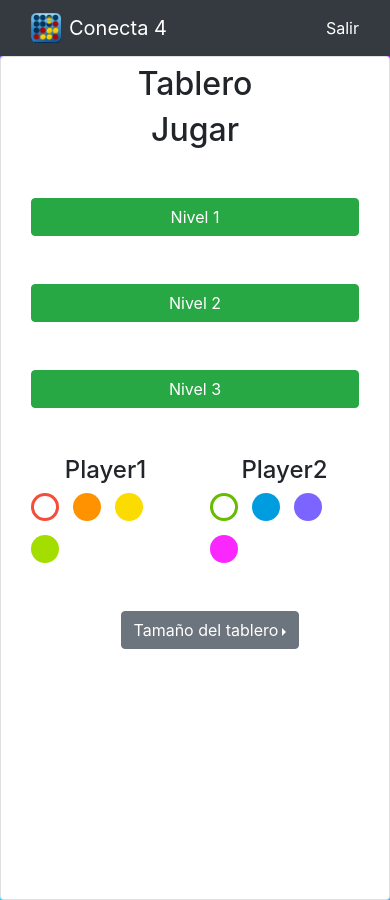
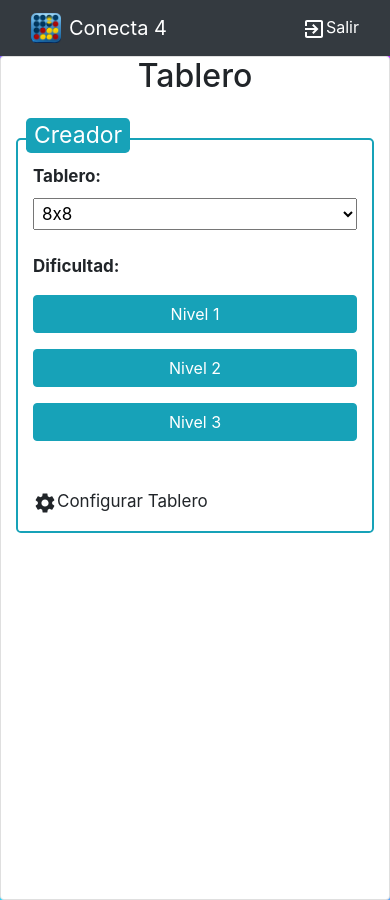
Before and after one commit to laen03/4-en-linea-frontend, a React (Create React App) app: page /dashboard/playPC in a window 390 px wide. Built offline with nearby package versions, Linux system fonts and the light colour scheme.

Commit message:
Responsive de GameRoom

```diff
--- a/package.json
+++ b/package.json
@@ -6,6 +6,8 @@
     "@fortawesome/fontawesome-svg-core": "^1.2.34",
     "@fortawesome/free-solid-svg-icons": "^5.15.2",
     "@fortawesome/react-fontawesome": "^0.1.14",
+    "@material-ui/core": "^4.11.3",
+    "@material-ui/icons": "^4.11.2",
     "@testing-library/jest-dom": "^5.11.9",
     "@testing-library/react": "^11.2.5",
     "@testing-library/user-event": "^12.7.3",
--- a/src/components/Board/Board.component.tsx
+++ b/src/components/Board/Board.component.tsx
@@ -3,6 +3,8 @@ import { Cell } from '../../models';
 import { CellComponent } from './Cell.component';
 import { Rule } from './rules';
 import style from './Board.module.css';
+import Settings from '@material-ui/icons/Settings';
+
 const crono = require('proyecto-2c-crono');
 
 interface prop {
@@ -143,6 +145,11 @@ export class Board extends Component<prop> {
     render() {
         return (
             <div className="container-fluid">
+                <div className="row mt-1">
+                    <div className="col-12">
+                        <Settings/>
+                    </div>
+                </div>
                 <div className="row mt-2">
 
                     <div className="col-12 col-md-2">
@@ -153,7 +160,6 @@ export class Board extends Component<prop> {
                             {this.props.player2.username}
                         </div>
                     </div>
-
 
                     <div className="col-12 col-md-2 text-center font-weight-bold">
                         <div>VS</div>
--- /dev/null
+++ b/src/components/Board/BoardConfiguration.dialog.tsx
@@ -0,0 +1,55 @@
+import { CirclePicker } from 'react-color';
+import DialogTitle from '@material-ui/core/DialogTitle';
+import Dialog from '@material-ui/core/Dialog';
+import { DialogContent } from '@material-ui/core';
+import  { useState } from 'react';
+
+export function BoardConfigurationDialog(props: any) {
+
+    const { onClose, params, open } = props;
+
+    const [colorPlayer1,setPlayer1Color] = useState(params.colorPlayer1);
+    const [colorPlayer2,setPlayer2Color] = useState(params.colorPlayer2);
+
+
+    const handleClose = () => {
+        onClose({
+            colorPlayer1:colorPlayer1,
+            colorPlayer2:colorPlayer2
+        });
+    };
+
+    console.log(colorPlayer1);
+    return (
+        <Dialog onClose={handleClose} open={open}>
+            <DialogTitle>Configuración</DialogTitle>
+            <DialogContent>
+                <div className="container-fluid">
+                    <div className="row ">
+                        <div className="col-12">
+                            <h4 className='text-center'>Player1</h4>
+                            <CirclePicker className="w-100" colors={['#F44E3B', '#FE9200', '#FCDC00', '#A4DD00']}
+                                color={ colorPlayer1  }
+                                onChangeComplete={(color: { hex: any; }) => setPlayer1Color(color.hex)}
+                            />
+                        </div>
+                    </div>
+                    <div className="row">
+                        <div className="col-12">
+                            <h4 className='text-center'>Player2</h4>
+                            <CirclePicker width='100%' colors={['#68BC00', '#009CE0', '#7B64FF', '#FA28FF']}
+                                color={ colorPlayer2 }
+                                onChangeComplete={(color: { hex: any; }) => setPlayer2Color(color.hex)}
+                            />
+                        </div>
+                    </div>
+                    <div className="row mt-2">
+                        <div className="col-12">
+                            <button onClick={handleClose} className="btn btn-block btn-success">Guardar</button>
+                        </div>
+                    </div>
+                </div>
+            </DialogContent>
+        </Dialog>
+    );
+}
--- a/src/style.css
+++ b/src/style.css
@@ -14,6 +14,30 @@
     height: 150px;
 }
 
+.outlinePrimary{
+    border: 2px solid #0069d9;
+    font-size: 17px;
+}
+
+.outlineSecondary{
+    border: 2px solid #17a2b8;
+    font-size: 17px;
+}
+
+.outlineTitle{
+    position: relative;
+    top: 15px;
+    left: 10px;
+    height: 35px;
+    font-size: 23px;
+    width: fit-content;
+}
+
+.gameRoom{
+    min-height: 85vh;
+}
+
+
 /*
     estilos que se aplican si la resolucion de la pantalla es menor a 768px
 */
--- a/src/views/DashboardNavigator/DashboardNavigator.tsx
+++ b/src/views/DashboardNavigator/DashboardNavigator.tsx
@@ -4,6 +4,8 @@ import { NavLink } from 'react-router-dom';
 import { Dashboard,GameRoom,GameRoomPC} from 'views';
 import logo from './dashboardIcon.png';
 import style from './DashboardNavigator.module.css';
+import ExitToApp from '@material-ui/icons/ExitToApp';
+
 export class DashboardNavigator extends Component {
 
   private path: string = '/dashboard';
@@ -23,7 +25,7 @@ export class DashboardNavigator extends Component {
                 Conecta 4
             </NavLink>
             <NavLink className="text-decoration-none text-white navbar-brandnav-link active" to='/'>
-              Salir
+              <ExitToApp/>Salir
             </NavLink>
 
           </div>
--- a/src/views/GameRoom/GameRoom.tsx
+++ b/src/views/GameRoom/GameRoom.tsx
@@ -1,13 +1,14 @@
-import { CirclePicker } from 'react-color';
-import { Cell, User } from 'models';
-import { Component, useState } from 'react';
-import { NLineRule, Rule } from 'components/Board/rules';
+import { Cell } from 'models';
+import { Component } from 'react';
+import { NLineRule } from 'components/Board/rules';
 import { Board } from '../../components';
 import { getAuthUser } from '../../services'
 import config from '../../envConfig';
 import style from './GameRoom.module.css';
 import ReactLoading from 'react-loading';
-import { Dropdown, DropdownItem, DropdownMenu, DropdownToggle } from 'reactstrap'
+import Settings from '@material-ui/icons/Settings';
+import { BoardConfigurationDialog } from '../../components/Board/BoardConfiguration.dialog';
+
 const io = require('socket.io-client');
 
 enum RoomState {
@@ -31,6 +32,7 @@ export class GameRoom extends Component {
       player2: {},
       colorPlayer1: '#F44E3B',
       colorPlayer2: '#68BC00',
+      dialog: false,
       seg: '',
       dropdown: false, //para el select del tamaño del tablero,
       selectedBoardSize: 8,
@@ -136,18 +138,30 @@ export class GameRoom extends Component {
   }
 
   pauseGame() {
-    if (this.state.playPauseBtn == ' &#9654; Pausar partida '){
+    if (this.state.playPauseBtn == ' &#9654; Pausar partida ') {
       this.setState({ playPauseBtn: ' &#9654; Reanudar partida ' })
-    }else{
+    } else {
       this.setState({ playPauseBtn: ' &#9654; Pausar partida ' })
     }
   }
 
+  /*
+    selectedValue = ()=>{
+
+    }
+
+    handleClose = (valu:any) => {
+      this.setState({dialog:false});
+    };
+
+
+              <Settings />*/
+
   render() {
     return (
-      <div className="container mt-2 bg-white">
+      <div className="container">
         <div className="row">
-          <div className="col-12 col-md-6">
+          <div className="col-12 col-md-7">
             <h2 className="text-center">Tablero</h2>
             {(this.state.roomState == RoomState.WAITING) ?
               (<ReactLoading type="bubbles" className="m-auto" color="#2395FF" height={'100px'} width={'100px'} />) :
@@ -174,23 +188,22 @@ export class GameRoom extends Component {
                 />) :
                 (''))}
           </div>
-          <div className="col-12 col-md-6">
-            <h2 className="text-center">Jugar</h2>
-            <div className={`container-fluid mb-3 ${style.gameRoom}`}>
-              <div className='row mt-4'>
-                <div className='col-3'></div>
-                <div className='col-6'>
-
-                  <select name="boardSize" id="boardSize" className={`btn btn-primary`} onChange={(e:any)=>this.sendBoardSize(e.target.value)}>
-                    <option value="8">Tamaño del tablero</option>
+          <div className="col-12 col-md-5">
+            <div className={`outlineTitle bg-primary rounded-lg pl-2 pr-2 text-white`}>Buscador</div>
+            <div className={`container-fluid mb-3 outlinePrimary rounded-lg`}>
+              <div className="row mt-4">
+                <div className="col-12 col-md-5">
+                  <label><strong>Tablero:</strong></label>
+                </div>
+                <div className="col-12 col-md-7">
+                  <select defaultValue="8" className="w-100 p-1" onChange={(e: any) => this.sendBoardSize(e.target.value)}>
                     <option value="6">6x6</option>
                     <option value="8">8x8</option>
                     <option value="10">10x10</option>
                   </select>
-
                 </div>
               </div>
-              <div className="row mt-3">
+              <div className="row mt-5">
                 <div className="col-12 col-md-5">
                   <label><strong>Codigo:</strong> {this.state.ownCode}</label>
                 </div>
@@ -213,31 +226,34 @@ export class GameRoom extends Component {
               <div className="row mt-5">
                 <div className="col-12">
                   <button disabled={!(this.state.roomState == RoomState.IDEL || this.state.roomState == RoomState.FINISH)} className="btn btn-success btn-block" onClick={(e) => this.searchGameRoom()}>
-                    Buscar Partida
+                    Buscar Partida Aleatoria
                     </button>
                 </div>
               </div>
               <div className="row mt-5">
-                <div className="col-6">
-                  <h4 className='text-center'>Player1</h4>
-                  <CirclePicker className='center' width='100%' colors={['#F44E3B', '#FE9200', '#FCDC00', '#A4DD00']}
-                    color={this.state.colorPlayer1}
-                    onChangeComplete={(color: { hex: any; }) => this.setState({ colorPlayer1: color.hex })}
-                  />
-                </div>
-                <div className="col-6">
-                  <h4 className='text-center'>Player2</h4>
-                  <CirclePicker className='center' width='100%' colors={['#68BC00', '#009CE0', '#7B64FF', '#FA28FF']}
-                    color={this.state.colorPlayer2}
-                    onChangeComplete={(color: { hex: any; }) => this.setState({ colorPlayer2: color.hex })}
-                  />
+                <div className="col-12">
+                  <div onClick={() => this.setState({ dialog: true })}>
+                    <Settings />Configurar Tablero
+                  </div>
+                  <BoardConfigurationDialog
+                    open={this.state.dialog}
+                    params={{
+                      colorPlayer1: this.state.colorPlayer1,
+                      colorPlayer2: this.state.colorPlayer2
+                    }}
+                    onClose={(data: any) => {
+                      this.setState({ dialog: false })
+                      if (data) {
+                        this.setState(data)
+                      }
+                    }} />
                 </div>
               </div>
               <div className="row mt-5">
                 <div className="col-1"></div>
                 <div className="col-10">
                   <button id="playPauseBtn" className="btn btn-light btn-block" onClick={(e) => this.pauseGame()}>
-                  {this.state.playPauseBtn}
+                    {this.state.playPauseBtn}
                   </button>
                 </div>
                 <div className="col-1"></div>
@@ -246,10 +262,12 @@ export class GameRoom extends Component {
           </div>
         </div>
       </div>
-
     );
   }
 
 
 
 }
+
+/**
+ */
--- a/src/views/GameRoomPC/GameRoomPC.tsx
+++ b/src/views/GameRoomPC/GameRoomPC.tsx
@@ -1,14 +1,15 @@
-import { CirclePicker } from 'react-color';
-import { Cell, User } from 'models';
-import { Component, useState } from 'react';
-import { NLineRule, Rule } from 'components/Board/rules';
+import { Cell } from 'models';
+import { Component } from 'react';
+import { NLineRule } from 'components/Board/rules';
 import { Board } from '../../components';
 import { getAuthUser } from '../../services'
 import config from '../../envConfig';
 import style from './GameRoomPC.module.css';
 import ReactLoading from 'react-loading';
 import defaultProfilePic from '../../views/defaultPic.jpg';
-import {Dropdown, DropdownItem, DropdownMenu, DropdownToggle} from 'reactstrap';
+import Settings from '@material-ui/icons/Settings';
+import { BoardConfigurationDialog } from '../../components/Board/BoardConfiguration.dialog';
+
 const io = require('socket.io-client');
 
 enum RoomState {
@@ -32,7 +33,7 @@ export class GameRoomPC extends Component {
       player2: {},
       colorPlayer1: '#F44E3B',
       colorPlayer2: '#68BC00',
-      seg:'',
+      seg: '',
       nivel: 1,
       dropdown: false, //para el select del tamaño del tablero,
       selectedBoardSize: 8
@@ -57,7 +58,7 @@ export class GameRoomPC extends Component {
  * Detecta cuando una sala acabo.
  * @param data
  */
-    finishGameRoom = (data:any) =>{
+  finishGameRoom = (data: any) => {
 
   }
 
@@ -78,19 +79,19 @@ export class GameRoomPC extends Component {
     });
   }
 
-  private openCloseDropdown=()=>{
-    this.setState({dropdown:!this.state.dropdown});
+  private openCloseDropdown = () => {
+    this.setState({ dropdown: !this.state.dropdown });
   }
 
   sendBoardSize(size: number) {
-    this.setState({selectedBoardSize: size});
+    this.setState({ selectedBoardSize: size });
   }
 
   render() {
     return (
-      <div className="container mt-2 bg-white">
+      <div className="container gameRoom">
         <div className="row">
-          <div className="col-12 col-md-6">
+          <div className="col-12 col-md-7">
             <h2 className="text-center">Tablero</h2>
             {(this.state.roomState != RoomState.IDEL && this.state.roomState != RoomState.PLAYING) ?
               (<ReactLoading type="bubbles" className="m-auto" color="#2395FF" height={'100px'} width={'100px'} />) :
@@ -104,74 +105,77 @@ export class GameRoomPC extends Component {
                     color: this.state.colorPlayer2,
                     picture: defaultProfilePic,
                     username: 'BAD BOT',
-                    win:false
+                    win: false
                   }}
                   player1={{
                     id: this.state.user.data.id,
                     color: this.state.colorPlayer1,
                     picture: this.state.user.data.picture,
                     username: this.state.user.data.username,
-                    win:false
+                    win: false
                   }}
                   onFinish={this.finishGameRoom}
                 />) :
                 (''))}
           </div>
-          <div className="col-12 col-md-6">
-            <h2 className="text-center">Jugar</h2>
-            <div className={`container-fluid mb-3 ${style.gameRoom}`}>
-            <div className="row mt-5">
+          <div className="col-12 col-md-5">
+            <div className={`outlineTitle bg-info rounded-lg pl-2 pr-2 text-white`}>Creador</div>
+            <div className={`container-fluid mb-3 outlineSecondary rounded-lg`}>
+              <div className="row mt-4">
+                <div className="col-12 col-md-5">
+                  <label><strong>Tablero:</strong></label>
+                </div>
+                <div className="col-12 col-md-7">
+                  <select defaultValue="8" className="w-100 p-1" onChange={(e: any) => this.sendBoardSize(e.target.value)}>
+                    <option value="6">6x6</option>
+                    <option value="8">8x8</option>
+                    <option value="10">10x10</option>
+                  </select>
+                </div>
+              </div>
+              <div className="row mt-4">
                 <div className="col-12">
-                  <button disabled={this.state.roomState != RoomState.IDEL} className="btn btn-success btn-block" onClick={(e) => this.createGameRoom()}>
+                  <label><strong>Dificultad:</strong></label>
+                </div>
+              </div>
+              <div className="row mt-2">
+                <div className="col-12">
+                  <button disabled={this.state.roomState != RoomState.IDEL} className="btn btn-info btn-block" onClick={(e) => this.createGameRoom()}>
                     Nivel 1
                       </button>
                 </div>
               </div>
-                <div className="row mt-5">
+              <div className="row mt-3">
                 <div className="col-12">
-                    <button disabled={this.state.roomState != RoomState.IDEL} className="btn btn-success btn-block" onClick={(e) => this.createGameRoom()}>
+                  <button disabled={this.state.roomState != RoomState.IDEL} className="btn btn-info btn-block" onClick={(e) => this.createGameRoom()}>
                     Nivel 2
                         </button>
                 </div>
               </div>
-                <div className="row mt-5">
+              <div className="row mt-3">
                 <div className="col-12">
-                    <button disabled={this.state.roomState != RoomState.IDEL} className="btn btn-success btn-block" onClick={(e) => this.createGameRoom()}>
+                  <button disabled={this.state.roomState != RoomState.IDEL} className="btn btn-info btn-block" onClick={(e) => this.createGameRoom()}>
                     Nivel 3
                         </button>
                 </div>
               </div>
-              <div className="row mt-5">
-                <div className="col-6">
-                  <h4 className='text-center'>Player1</h4>
-                  <CirclePicker className='center' width='100%' colors={['#F44E3B', '#FE9200', '#FCDC00', '#A4DD00']}
-                    color={this.state.colorPlayer1}
-                    onChangeComplete={(color: { hex: any; }) => this.setState({ colorPlayer1: color.hex })}
-                  />
+              <div className="row mt-5 mb-3">
+                <div className="col-12">
+                  <div onClick={() => this.setState({ dialog: true })}>
+                    <Settings />Configurar Tablero
                   </div>
-                <div className="col-6">
-                  <h4 className='text-center'>Player2</h4>
-                  <CirclePicker className='center' width='100%' colors={['#68BC00', '#009CE0', '#7B64FF', '#FA28FF']}
-                    color={this.state.colorPlayer2}
-                    onChangeComplete={(color: { hex: any; }) => this.setState({ colorPlayer2: color.hex })}
-                  />
-                </div>
-              </div>
-              <div className='row mt-5'>
-                <div className='col-3'></div>
-                <div className='col-6'>
-                    <Dropdown isOpen={this.state.dropdown} toggle={this.openCloseDropdown} direction='right'>
-                      <DropdownToggle caret>
-                        Tamaño del tablero
-                      </DropdownToggle>
-
-                      <DropdownMenu>
-                        <DropdownItem header>Elige el tamaño</DropdownItem>
-                            <DropdownItem onClick={()=>this.sendBoardSize(6)}>6x6</DropdownItem>
-                            <DropdownItem onClick={()=>this.sendBoardSize(8)}>8x8</DropdownItem>
-                            <DropdownItem onClick={()=>this.sendBoardSize(10)}>10x10</DropdownItem>
-                        </DropdownMenu>
-                    </Dropdown>
+                  <BoardConfigurationDialog
+                    open={this.state.dialog}
+                    params={{
+                      colorPlayer1: this.state.colorPlayer1,
+                      colorPlayer2: this.state.colorPlayer2
+                    }}
+                    onClose={(data: any) => {
+                      this.setState({ dialog: false })
+                      if (data) {
+                        this.setState(data)
+                      }
+                    }} />
                 </div>
               </div>
             </div>
```
Also changed, not shown: 1 other file (tests, documents, lock files or other folders). Lines whose indentation alone changed are shown as unchanged.
